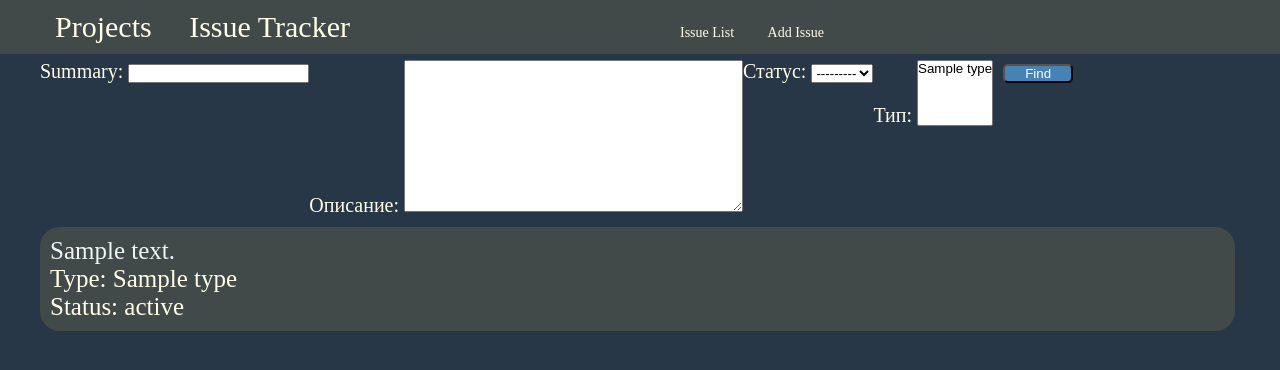
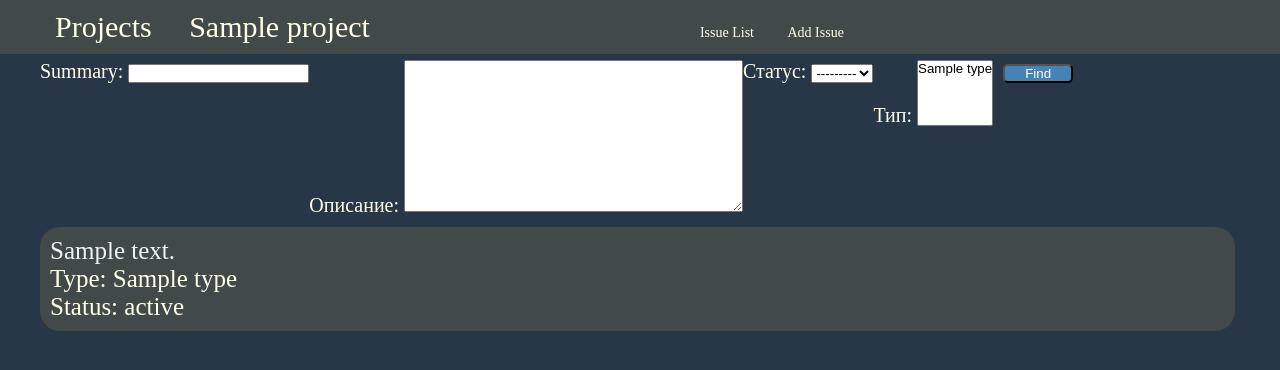
Before and after one commit to AlibekBeket/homework_59_alibek_beket, a Django app: template app/issue_tracker/templates/issue_tracker_list_page.html in a window 1280 px wide. Shown: the top 370 px of the page. Run offline with Django 4.2, Linux system fonts and the light colour scheme; the template is opened without the code that fills it: values that come from a table or form of the project are taken from there, others are empty; tables that the repository leaves empty hold one stand-in row (values such as "Sample post"); parts of the project's set-up code (start-up, migrations or seed data) failed here and were passed over.

Commit message:
добавил новый путь project/<int:project_pk> для вывода всех задач в этом проекте

```diff
--- a/app/issue_tracker/templates/issue_tracker_list_page.html
+++ b/app/issue_tracker/templates/issue_tracker_list_page.html
@@ -1,14 +1,16 @@
 {% extends 'base.html' %}
 {% block title %}Issue Tracker List{% endblock %}
 {% block navbar_logo %}
-<a href="{% url 'issues_list' %}">Issue Tracker</a>
+<a href="{% url 'issues_list' %}">{{ project.name }}</a>
 {% endblock %}
 {% block navbar %}
 <a href="{% url 'issues_list' %}">Issue List</a>
 <a href="{% url 'issue_add' %}">Add Issue</a>
 {% endblock %}
 {% block content %}
+<form class="search_form" action="{% url 'project_detail' project.id %}" method="get">
 {% include 'partials/search.html' with button_text="Find" %}
+</form>
 {% for issue in issues %}
 <div class="issue_info">
     <p><a href="{% url 'issue_detail' issue.pk %}">{{ issue.summary }}</a></p>
--- a/app/issue_tracker/templates/partials/search.html
+++ b/app/issue_tracker/templates/partials/search.html
@@ -1,6 +1,4 @@
-<form class="search_form" action="{% url 'issues_list' %}" method="get">
-    {{ form.as_p }}
-    <div class="button_search">
-        <input type="submit" value="{{ button_text }}">
-    </div>
-</form>
+{{ form.as_p }}
+<div class="button_search">
+    <input type="submit" value="{{ button_text }}">
+</div>
--- a/app/issue_tracker/templates/project_list_page.html
+++ b/app/issue_tracker/templates/project_list_page.html
@@ -7,7 +7,7 @@
 {% block content %}
 {% for project in projects %}
 <div class="project_info">
-    <p><a href="#">{{ project.name }}</a></p>
+    <p><a href="{% url 'project_detail' project.id %}">{{ project.name }}</a></p>
     <p>Start: {{ project.start_date }}</p>
 </div>
 {% endfor %}
--- a/app/issue_tracker/urls.py
+++ b/app/issue_tracker/urls.py
@@ -4,6 +4,7 @@
     IssueDeleteView
 
 from issue_tracker.views.project import ProjectListView
+
 
 urlpatterns = [
     path('', IssueTrackerView.as_view()),
@@ -12,5 +13,6 @@
     path('issue_tracker/<int:pk>/update', IssueUpdateView.as_view(), name='issue_update'),
     path('issue_tracker/add', IssueAddView.as_view(), name='issue_add'),
     path('issue_tracker/<int:pk>/delete', IssueDeleteView.as_view(), name='issue_delete'),
-    path('project/', ProjectListView.as_view(), name='projects_list')
+    path('project/', ProjectListView.as_view(), name='projects_list'),
+    path('project/<int:project_pk>', IssueTrackerView.as_view(), name='project_detail'),
 ]
--- a/app/issue_tracker/views/issue_tracker.py
+++ b/app/issue_tracker/views/issue_tracker.py
@@ -3,7 +3,7 @@
 from django.urls import reverse, reverse_lazy
 from django.utils.http import urlencode
 from django.views.generic import TemplateView, ListView, UpdateView, DetailView, DeleteView
-from issue_tracker.models import Issue, Status, Type
+from issue_tracker.models import Issue, Status, Type, Project
 
 from issue_tracker.forms import IssueForm
 
@@ -21,6 +21,7 @@
     def get(self, request, *args, **kwargs):
         self.form = self.get_search_form()
         self.search_value = self.get_search_value()
+        self.project_pk = kwargs['project_pk']
         return super().get(request, *args, **kwargs)
 
     def get_search_form(self):
@@ -32,7 +33,7 @@
         return None
 
     def get_queryset(self):
-        queryset = super().get_queryset()
+        queryset = super().get_queryset().filter(project=self.project_pk)
         if self.search_value:
             query = Q(summary__icontains=self.search_value) | Q(description__icontains=self.search_value)
             queryset = queryset.filter(query)
@@ -41,6 +42,7 @@
     def get_context_data(self, *, object_list=None, **kwargs):
         context = super().get_context_data(object_list=object_list, **kwargs)
         context['form'] = self.form
+        context['project'] = Project.objects.get(id=self.project_pk)
         if self.search_value:
             context['query']: urlencode({'search': self.search_value})
         if len(context.get('issues')) == 0:
--- a/app/issue_tracker/views/project.py
+++ b/app/issue_tracker/views/project.py
@@ -1,4 +1,4 @@
-from django.views.generic import ListView
+from django.views.generic import ListView, DetailView
 
 from issue_tracker.models import Project
 
```
Also changed, not shown: app/issue_tracker/admin.py (+4 -4 lines).
